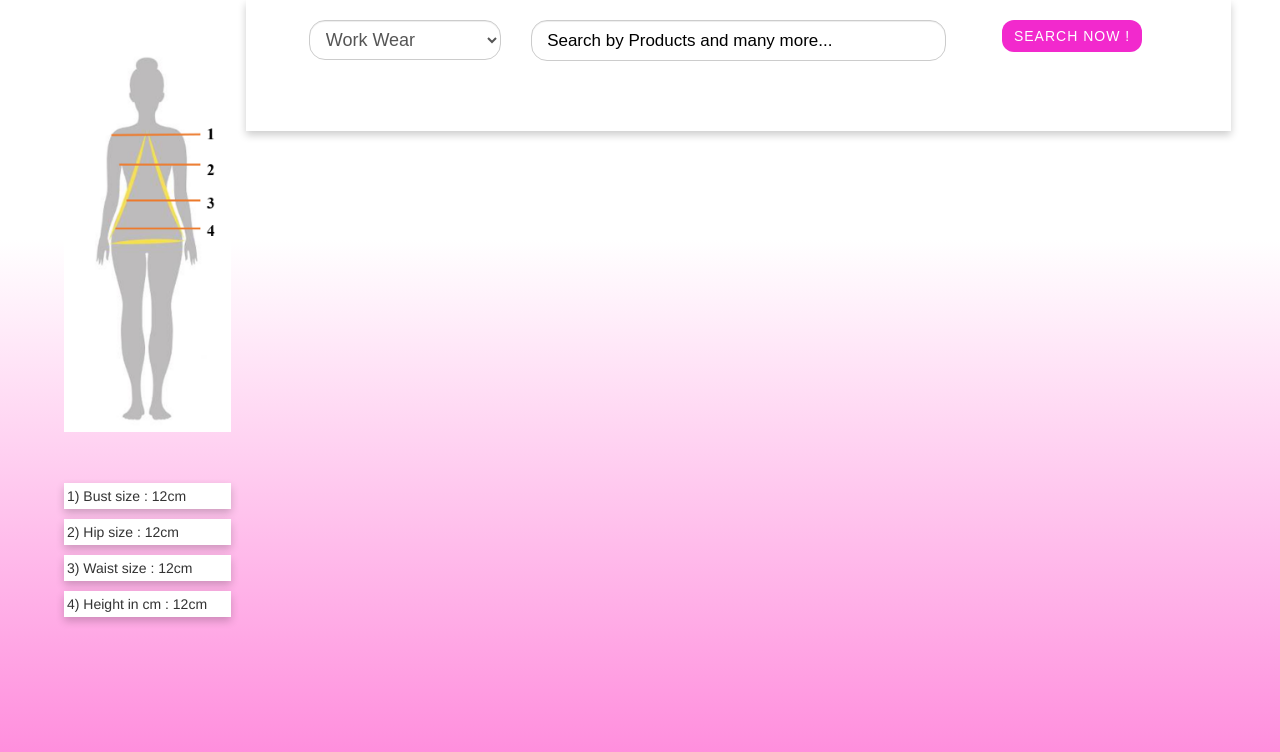
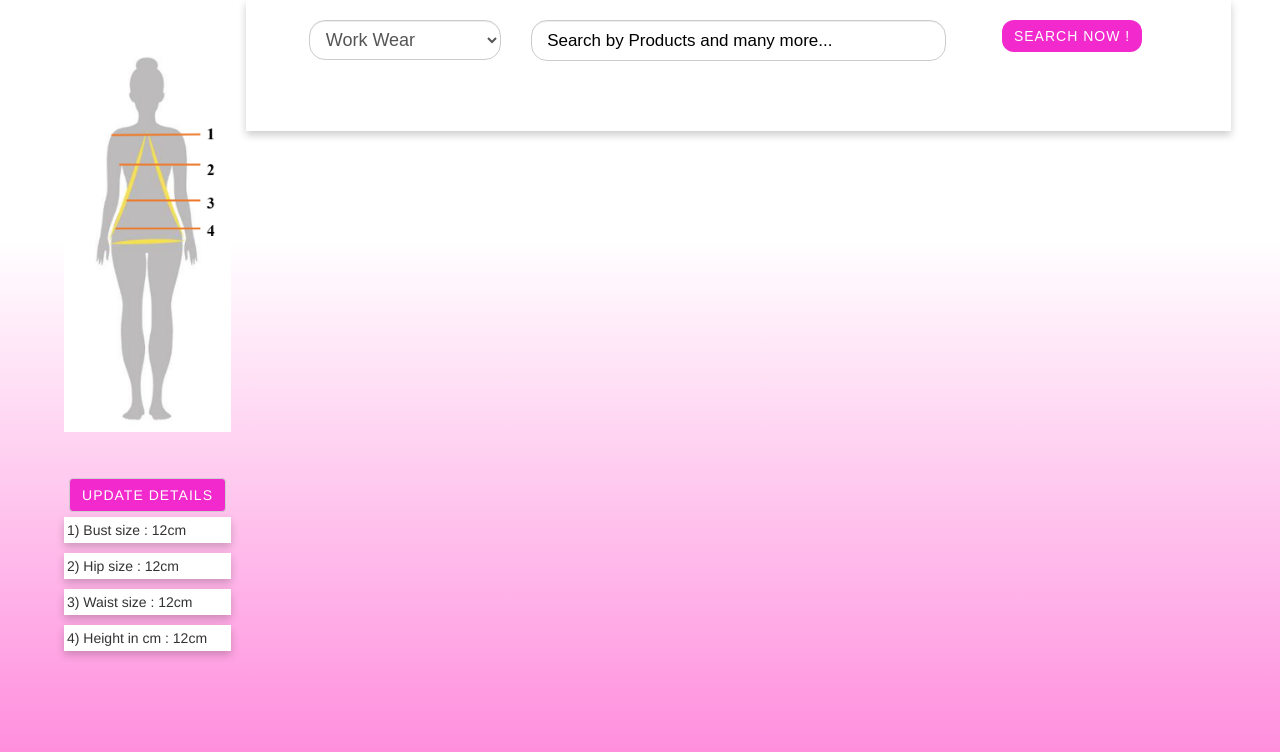
Before and after one commit to vinodhan16/fashist, a PHP site: page /search.php in a window 1280 px wide. Shown: the top 752 px of the page. Run offline with PHP 8.4, Linux system fonts and the light colour scheme.

Commit message:
ssss
sssss

```diff
--- a/search.php
+++ b/search.php
@@ -24,6 +24,7 @@
                   </div>
               <div class="col-xs-6 col-md-12">
                   <div class="topper">
+                        <center> <button name="pro" type="submit" style="background-color:#f229cd;color:#ffffff;" class="btn  btn-default  text-uppercase" type="submit">UPDATE DETAILS</button></center>
               <div class="card pad">
                   <p class="paddy">1) Bust size : 12cm</p>
                   </div>
@@ -43,7 +44,7 @@
          <div class="col-md-10 product">
              <div class="container1">
              <div class="row">
-                 <div class="col-xs-3">
+                 <div class="col-md-3">
          <div class="dropdown">
   <select name="search" onchange="getResults(this.value);" class="form-control" style="min-height:40px;border-radius:16px;font-size:18px;font-weight:400px;">
   <option value="work_wear">Work Wear</option>
@@ -55,13 +56,13 @@
 </select>
 
   </div></div>
-                 <div class="col-xs-6">
+                 <div class="col-md-6">
                    <div class="form-label-group">
                  <input name="hip" type="text" class="form-control" placeholder="Search by Products and many more..." value="" style="min-height:20px;border-radius:16px;font-size:17px;font-weight:400px;" required/>
               </div>
 
                  </div>
-                 <div class="col-xs-3">  <center> <button name="search" type="submit" style="background-color:#f229cd;color:#ffffff;border:none;" class="btn  btn-default radius  text-uppercase" type="submit">Search Now !</button></center> </div>
+                 <div class="col-md-3">  <center> <button name="search" type="submit" style="background-color:#f229cd;color:#ffffff;border:none;" class="btn  btn-default radius  text-uppercase" type="submit">Search Now !</button></center> </div>
                  </div>
         </div>
      <div id="top" class="top">
```
